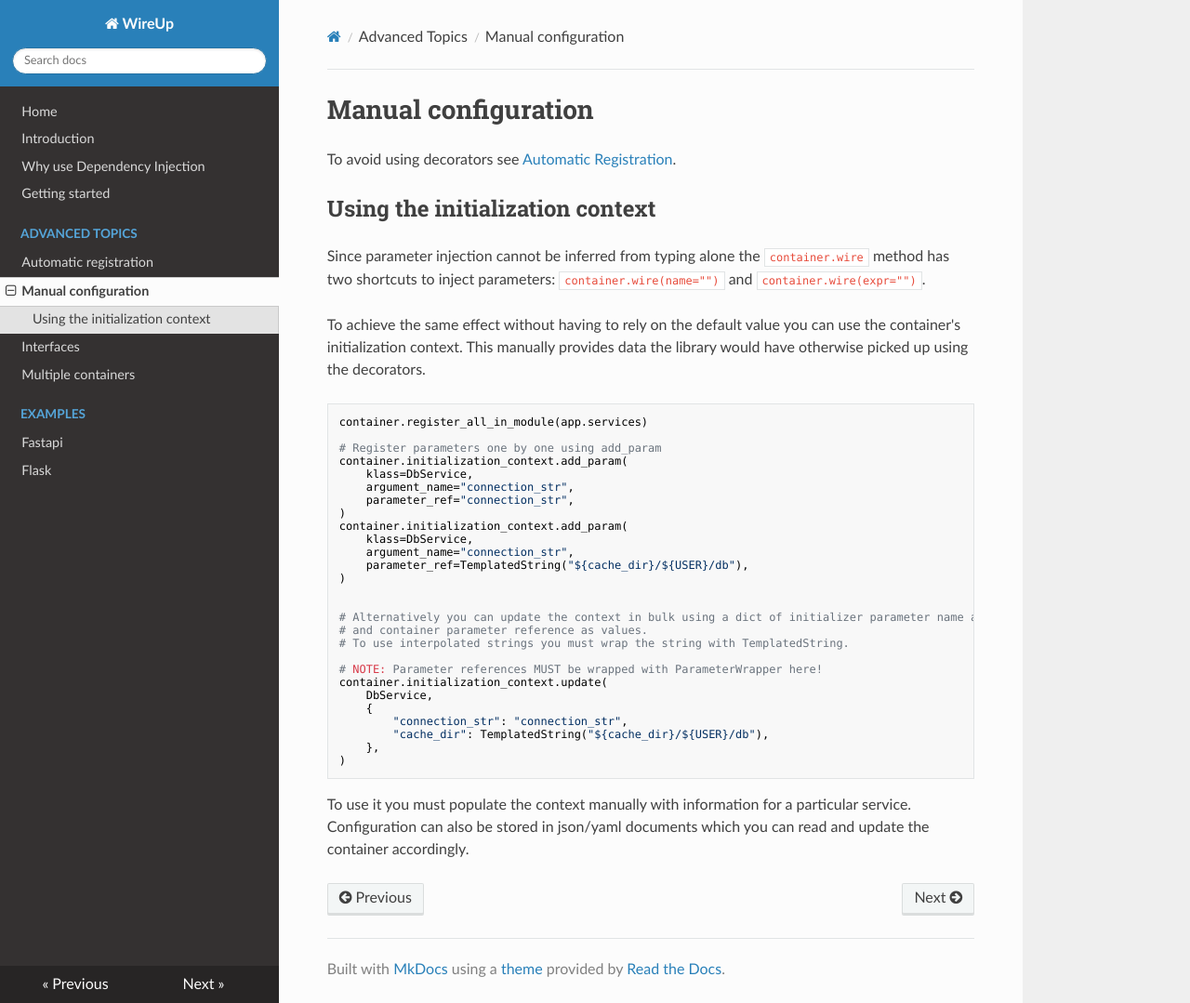
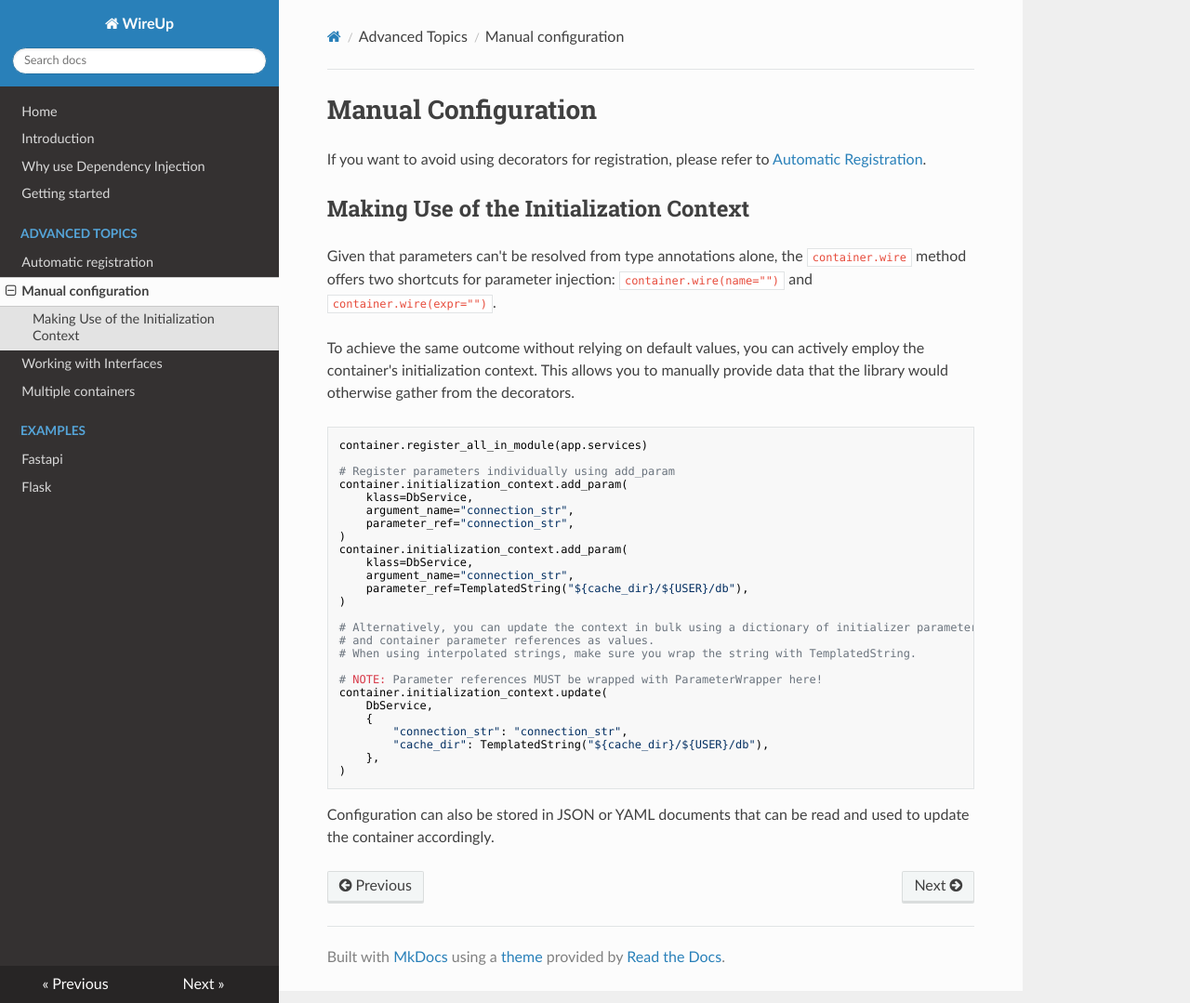
Before and after one commit to maldoinc/wireup, an MkDocs documentation site: the page built from docs/pages/manual_configuration.md, in a window 1280 px wide and 1079 px high. Shown: the whole window at 93% size. Built offline with MkDocs 1.6.1, drawn with Linux system fonts in a browser that asks for light colours; nearby versions of some CDN libraries.

Commit message:
Docs update

````diff
--- a/docs/mkdocs.yml
+++ b/docs/mkdocs.yml
@@ -7,7 +7,7 @@ nav:
   - Advanced Topics:
       - Automatic registration: automatic_registration.md
       - Manual configuration: manual_configuration.md
-      - Interfaces: interfaces.md
+      - Working with Interfaces: interfaces.md
       - Multiple containers: multiple_containers.md
   - Examples:
       - Fastapi: examples/fastapi.md
--- a/docs/pages/manual_configuration.md
+++ b/docs/pages/manual_configuration.md
@@ -1,21 +1,20 @@
-# Manual configuration
+# Manual Configuration
 
-To avoid using decorators see [Automatic Registration](automatic_registration.md).
+If you want to avoid using decorators for registration, please refer to [Automatic Registration](automatic_registration.md).
 
+## Making Use of the Initialization Context
 
-## Using the initialization context
+Given that parameters can't be resolved from type annotations alone, the `container.wire` method offers two shortcuts
+for parameter injection: `container.wire(name="")` and `container.wire(expr="")`.
 
-Since parameter injection cannot be inferred from typing alone the `container.wire` method has two
-shortcuts to inject parameters: `container.wire(name="")` and `container.wire(expr="")`.
-
-To achieve the same effect without having to rely on the default value you can use the container's
-initialization context. This manually provides data the library would have otherwise picked up using the decorators.
-
+To achieve the same outcome without relying on default values, you can actively employ the container's
+initialization context. This allows you to manually provide data that the library would
+otherwise gather from the decorators.
 
 ```python
 container.register_all_in_module(app.services)
 
-# Register parameters one by one using add_param
+# Register parameters individually using add_param
 container.initialization_context.add_param(
     klass=DbService,
     argument_name="connection_str",
@@ -27,10 +26,9 @@ container.initialization_context.add_param(
     parameter_ref=TemplatedString("${cache_dir}/${USER}/db"),
 )
 
-
-# Alternatively you can update the context in bulk using a dict of initializer parameter name as keys
-# and container parameter reference as values.
-# To use interpolated strings you must wrap the string with TemplatedString.
+# Alternatively, you can update the context in bulk using a dictionary of initializer parameter names as keys
+# and container parameter references as values.
+# When using interpolated strings, make sure you wrap the string with TemplatedString.
 
 # NOTE: Parameter references MUST be wrapped with ParameterWrapper here!
 container.initialization_context.update(
@@ -42,5 +40,4 @@ container.initialization_context.update(
 )
 ```
 
-To use it you must populate the context manually with information for a particular service.
-Configuration can also be stored in json/yaml documents which you can read and update the container accordingly.
+Configuration can also be stored in JSON or YAML documents that can be read and used to update the container accordingly.
````
Also changed, not shown: docs/pages/interfaces.md (+12 -11 lines).
